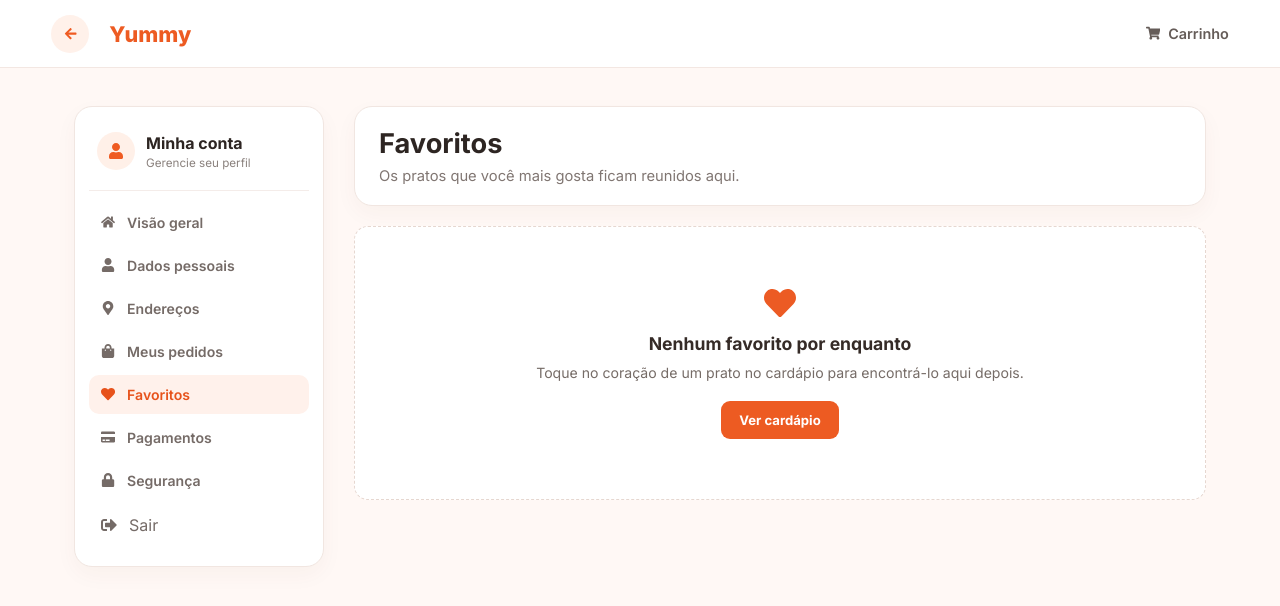
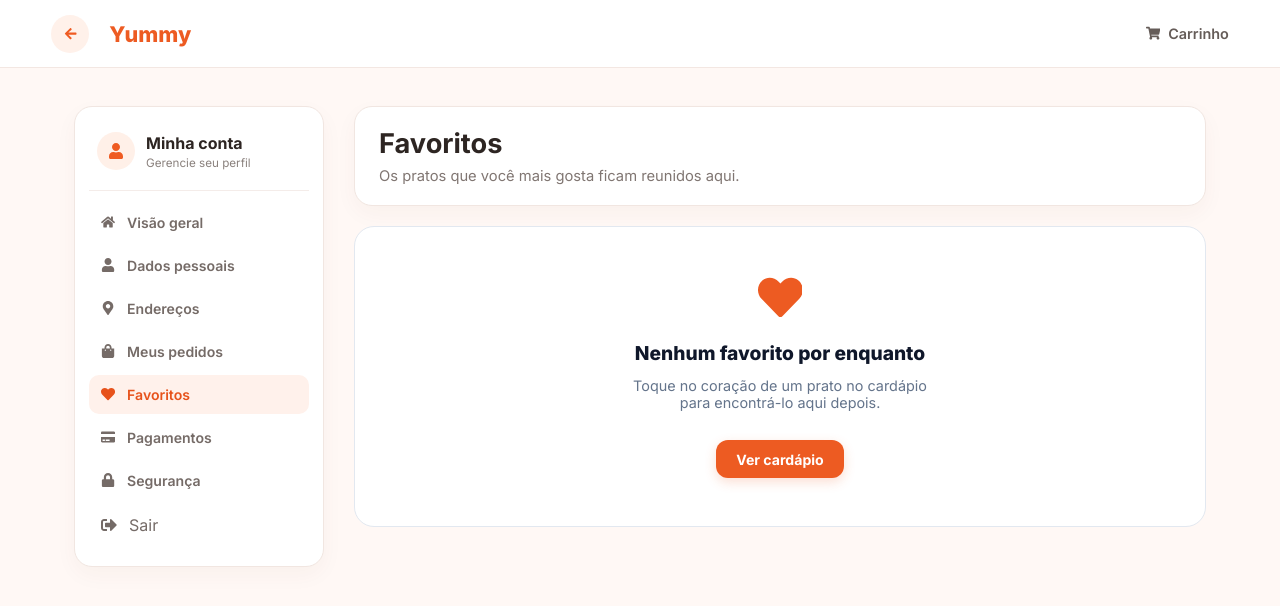
Before and after one commit to gidelmarjr-art/yummy, a React (Create React App) app in the folder frontend/: page /perfil/favoritos in a window 1280 px wide. Shown: the top 606 px of the page. Built offline with nearby package versions, Linux system fonts and the light colour scheme; no server answers.

Commit message:
Implementação da Estilização em Perfil/Favoritos

```diff
--- /dev/null
+++ b/frontend/src/apps/web/pages/Cliente/Perfil/Favoritos/Favoritos.css
@@ -0,0 +1,213 @@
+@import url('https://fonts.googleapis.com/css2?family=Inter:wght@400;500;600;700;800&display=swap');
+
+*,
+*::before,
+*::after {
+    box-sizing: border-box;
+}
+
+/* Lista principal de favoritos */
+.profile-list {
+    display: flex;
+    flex-direction: column;
+    gap: 1.2rem;
+    width: 100%;
+}
+
+/* Card individual do favorito */
+.favorito-card {
+    background-color: #ffffff;
+    border-radius: 16px;
+    padding: 1.2rem 1.5rem;
+    border: 1px solid #e2e8f0;
+    box-shadow: 0 4px 12px rgba(0, 0, 0, 0.02);
+    display: flex;
+    align-items: center;
+    gap: 1.2rem;
+    transition: all 0.2s ease;
+    width: 100%;
+}
+
+.favorito-card:hover {
+    border-color: #ed5b22;
+    box-shadow: 0 6px 16px rgba(237, 91, 34, 0.06);
+}
+
+/* Foto do prato (miniatura compacta e bonita) */
+.favorito-card__foto {
+    width: 80px;
+    height: 80px;
+    object-fit: cover;
+    border-radius: 12px;
+    flex-shrink: 0;
+    background-color: #f8fafc;
+}
+
+/* Ícone de coração alternativo caso não haja foto */
+.profile-list-card__icon--heart {
+    font-size: 1.8rem;
+    color: #ed5b22;
+    width: 80px;
+    height: 80px;
+    display: flex;
+    align-items: center;
+    justify-content: center;
+    background-color: #fff0e8;
+    border-radius: 12px;
+    flex-shrink: 0;
+}
+
+/* Bloco de texto (Título, descrição e preço) */
+.favorito-card__texto {
+    display: flex;
+    flex-direction: column;
+    gap: 0.3rem;
+    flex: 1;
+    min-width: 0;
+}
+
+.favorito-card__texto h3 {
+    font-size: 1.05rem;
+    font-weight: 800;
+    color: #0f172a;
+    margin: 0;
+    white-space: nowrap;
+    overflow: hidden;
+    text-overflow: ellipsis;
+}
+
+.favorito-card__texto p {
+    margin: 0;
+    font-size: 0.85rem;
+    color: #64748b;
+    display: -webkit-box;
+    -webkit-line-clamp: 2;
+    -webkit-box-orient: vertical;
+    overflow: hidden;
+}
+
+.favorito-card__preco {
+    font-size: 0.95rem;
+    font-weight: 800;
+    color: #ed5b22;
+    margin-top: 0.2rem;
+}
+
+/* Bloco de ações (botões de adicionar e lixeira) */
+.favorito-card__acoes {
+    display: flex;
+    align-items: center;
+    gap: 0.6rem;
+    flex-shrink: 0;
+}
+
+/* Botões de ícone padrão do perfil */
+.profile-icon-button {
+    background-color: #f1f5f9;
+    border: 1px solid #e2e8f0;
+    color: #475569;
+    width: 38px;
+    height: 38px;
+    border-radius: 10px;
+    display: flex;
+    align-items: center;
+    justify-content: center;
+    cursor: pointer;
+    transition: all 0.2s ease;
+    font-size: 0.9rem;
+}
+
+.profile-icon-button:hover {
+    background-color: #ed5b22;
+    border-color: #ed5b22;
+    color: #ffffff;
+    transform: translateY(-1px);
+}
+
+/* Botão de perigo (lixeira) */
+.profile-icon-button.is-danger:hover {
+    background-color: #dc2626;
+    border-color: #dc2626;
+    color: #ffffff;
+}
+
+/* Estado vazio */
+.profile-empty {
+    background-color: #ffffff;
+    border-radius: 20px;
+    padding: 3rem 2rem;
+    border: 1px solid #e2e8f0;
+    display: flex;
+    flex-direction: column;
+    align-items: center;
+    justify-content: center;
+    text-align: center;
+    gap: 0.8rem;
+    width: 100%;
+}
+
+.profile-empty svg {
+    font-size: 2.8rem;
+    color: #ed5b22;
+    margin-bottom: 0.5rem;
+}
+
+.profile-empty h2 {
+    font-size: 1.2rem;
+    font-weight: 800;
+    color: #0f172a;
+    margin: 0;
+}
+
+.profile-empty p {
+    font-size: 0.9rem;
+    color: #64748b;
+    margin: 0 0 1rem 0;
+    max-width: 320px;
+}
+
+.profile-primary-button {
+    background-color: #ed5b22;
+    color: #ffffff;
+    border: none;
+    padding: 0.65rem 1.25rem;
+    border-radius: 12px;
+    font-size: 0.88rem;
+    font-weight: 700;
+    text-decoration: none;
+    display: inline-flex;
+    align-items: center;
+    justify-content: center;
+    cursor: pointer;
+    box-shadow: 0 4px 12px rgba(237, 91, 34, 0.2);
+    transition: all 0.2s ease;
+}
+
+.profile-primary-button:hover {
+    background-color: #ff7a45;
+    transform: translateY(-1px);
+}
+
+/* ==========================================
+   RESPONSIVIDADE (MOBILE)
+   ========================================== */
+
+@media (max-width: 768px) {
+    .favorito-card {
+        flex-wrap: wrap;
+        gap: 1rem;
+        padding: 1rem;
+    }
+
+    .favorito-card__texto {
+        flex-basis: calc(100% - 95px);
+    }
+
+    .favorito-card__acoes {
+        width: 100%;
+        justify-content: flex-end;
+        border-top: 1px solid #f1f5f9;
+        padding-top: 0.8rem;
+        margin-top: 0.2rem;
+    }
+}
--- a/frontend/src/apps/web/pages/Cliente/Perfil/Favoritos/Favoritos.jsx
+++ b/frontend/src/apps/web/pages/Cliente/Perfil/Favoritos/Favoritos.jsx
@@ -5,6 +5,7 @@ import PerfilLayout from "../PerfilLayout";
 import useFavoritos from "../useFavoritos";
 import useCardapio from "../../Homepage/useCardapio";
 import { useCart } from "../../../../../../context/CartContext";
+import "./Favoritos.css";
 
 export default function Favoritos() {
   const { favoritos, removerFavorito } = useFavoritos();
```
